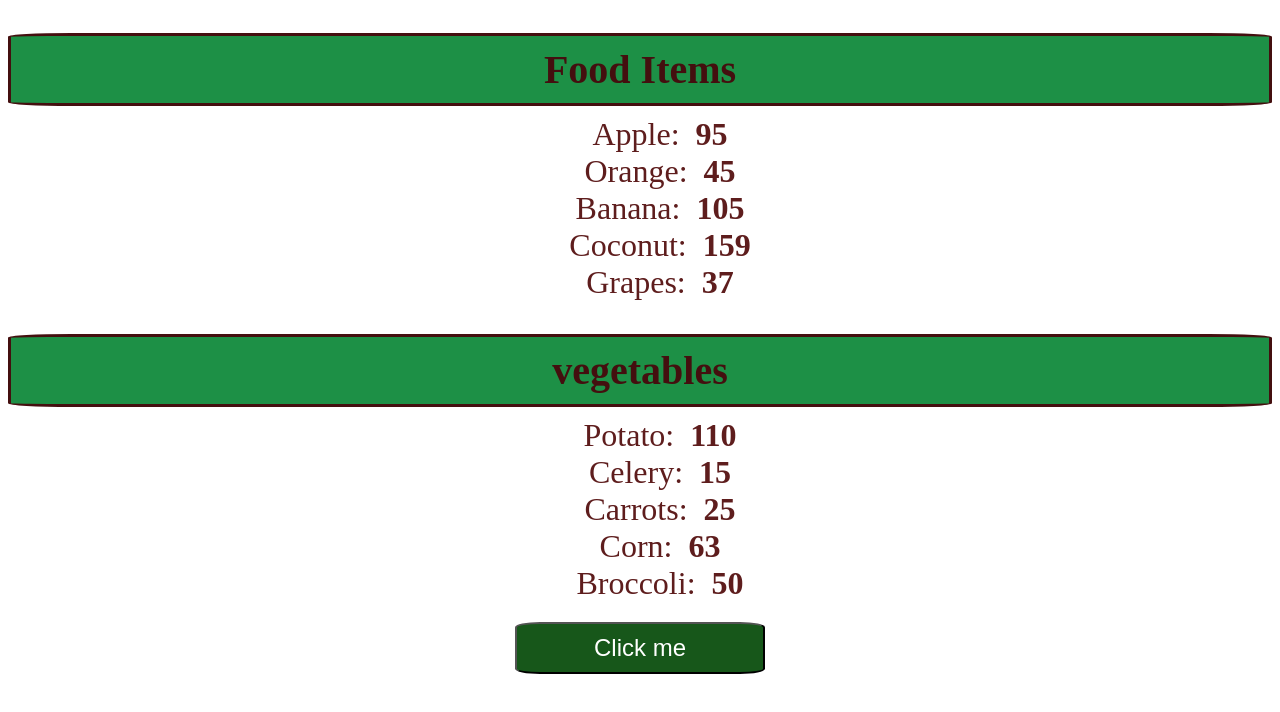
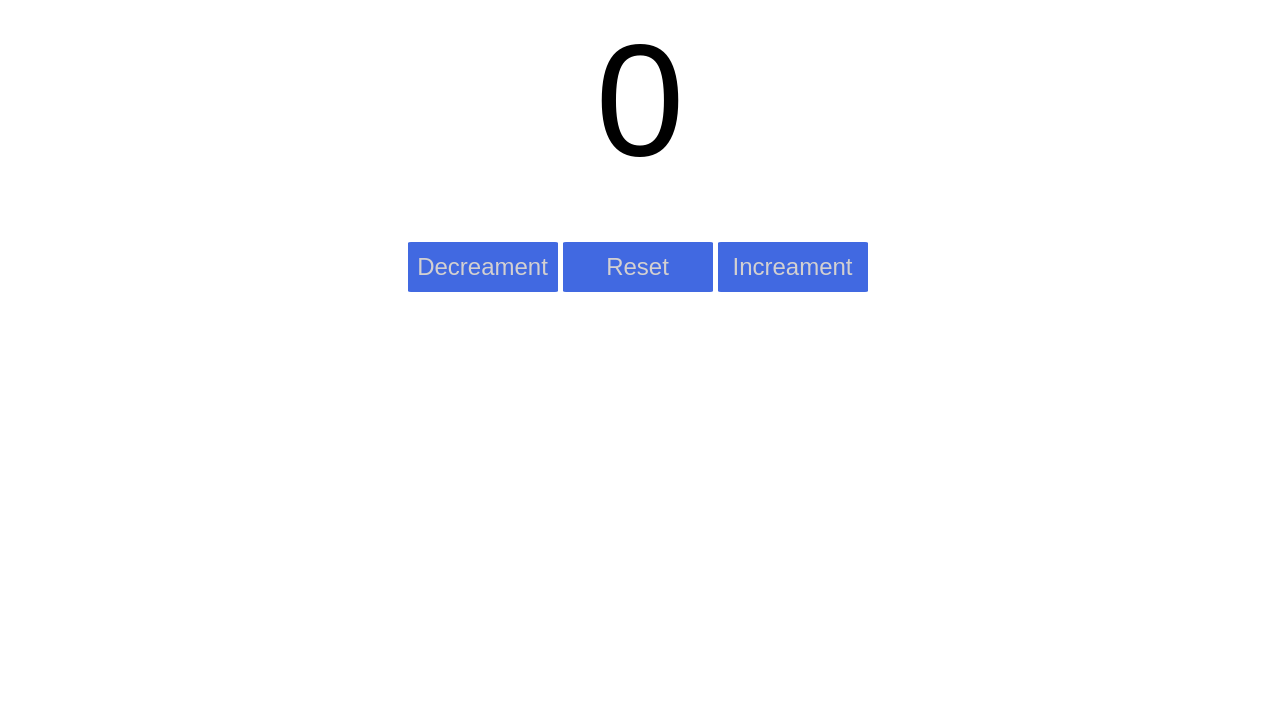
Before and after one commit to varshitkhulbe/React_practice, a React (Vite) app: page / in a window 1280 px wide. Shown: the top 712 px of the page. Built offline with nearby package versions, Linux system fonts and the light colour scheme.

Commit message:
useState hook also made a counter

```diff
--- a/src/App.jsx
+++ b/src/App.jsx
@@ -1,5 +1,7 @@
 import List from './List.jsx';
 import Button from './Button.jsx';
+import MyComponent from './MyComponent.jsx';
+import Counter from './Counter.jsx';
 function App()
 {
    const fruits=[{id:1,name:"Apple",calory:95},
@@ -15,9 +17,11 @@ function App()
                  {id:10,name:"Broccoli",calory:50}
                 ];
    return(<>
-     <List items={fruits} />
+     {/* <List items={fruits} />
      <List items={vegetables} category="vegetables"/>
-     <Button/>
+     <Button/>  */}
+     {/* <MyComponent/> */}
+     <Counter/>
    </>)
 }
 export default App;
--- /dev/null
+++ b/src/Counter.jsx
@@ -0,0 +1,26 @@
+import React,{useState} from 'react';
+function Counter()
+{
+   const [count,setCount]=useState(0);
+   const increament=()=>
+   {
+    setCount(count+1);
+   }
+    const decreament=()=>
+    {
+        setCount(count-1);
+    }
+    const reset=()=>
+    {
+        setCount(0);
+    }
+   return(
+    <div className='counter-container'>
+        <p className='counter-display'>{count}</p>
+        <button className='counter-button' onClick={decreament}>Decreament</button>
+        <button className='counter-button' onClick={reset}>Reset</button>
+        <button className='counter-button' onClick={increament}>Increament</button>
+    </div>
+   )
+}
+export default Counter;
--- /dev/null
+++ b/src/MyComponent.jsx
@@ -0,0 +1,32 @@
+import React,{useState} from 'react';
+function MyComponent()
+{
+   const [name,setName]=useState("Lalit");
+   const [age,setAge]=useState(0);
+   const [isEmployed,setIsEmployed]=useState(false);
+   const handleClick=()=>
+   {
+    setName("Bob");
+   }
+   const updateAge=()=>
+   {
+    setAge(age+1);
+   }
+   const updateisEmployed=()=>
+   {
+     setIsEmployed(!isEmployed);
+   }
+  return(
+    <div>
+        <p>Name:{name}</p>
+        <button onClick={handleClick}>Click Me</button>
+
+        <p>Age:{age}</p>
+        <button onClick={updateAge}>Increament Age</button>
+
+        <p>Employed:{isEmployed ? 'yes' : 'no'}</p>
+        <button onClick={updateisEmployed}>Toggle Employment</button>
+    </div>
+  )
+}
+export default MyComponent;
--- a/src/index.css
+++ b/src/index.css
@@ -31,3 +31,30 @@
     margin: 0 auto;
     margin-top: 20px;
 }
+.counter-container
+{
+    text-align: center;
+    font-family: Arial,sans-serif;
+}
+.counter-display
+{
+    font-size: 10rem;
+    margin-top: 0;
+    margin-bottom: 50px;
+}
+.counter-button
+{
+    font-size: 1.5rem;
+    margin-right:5px;
+    background-color: royalblue;
+    color: rgb(211, 208, 208);
+    width: 150px;
+    height:50px;
+    border:none;
+    border-radius: 2%;
+}
+.counter-button:hover
+{
+    color: white;
+    cursor: pointer;
+}
```
